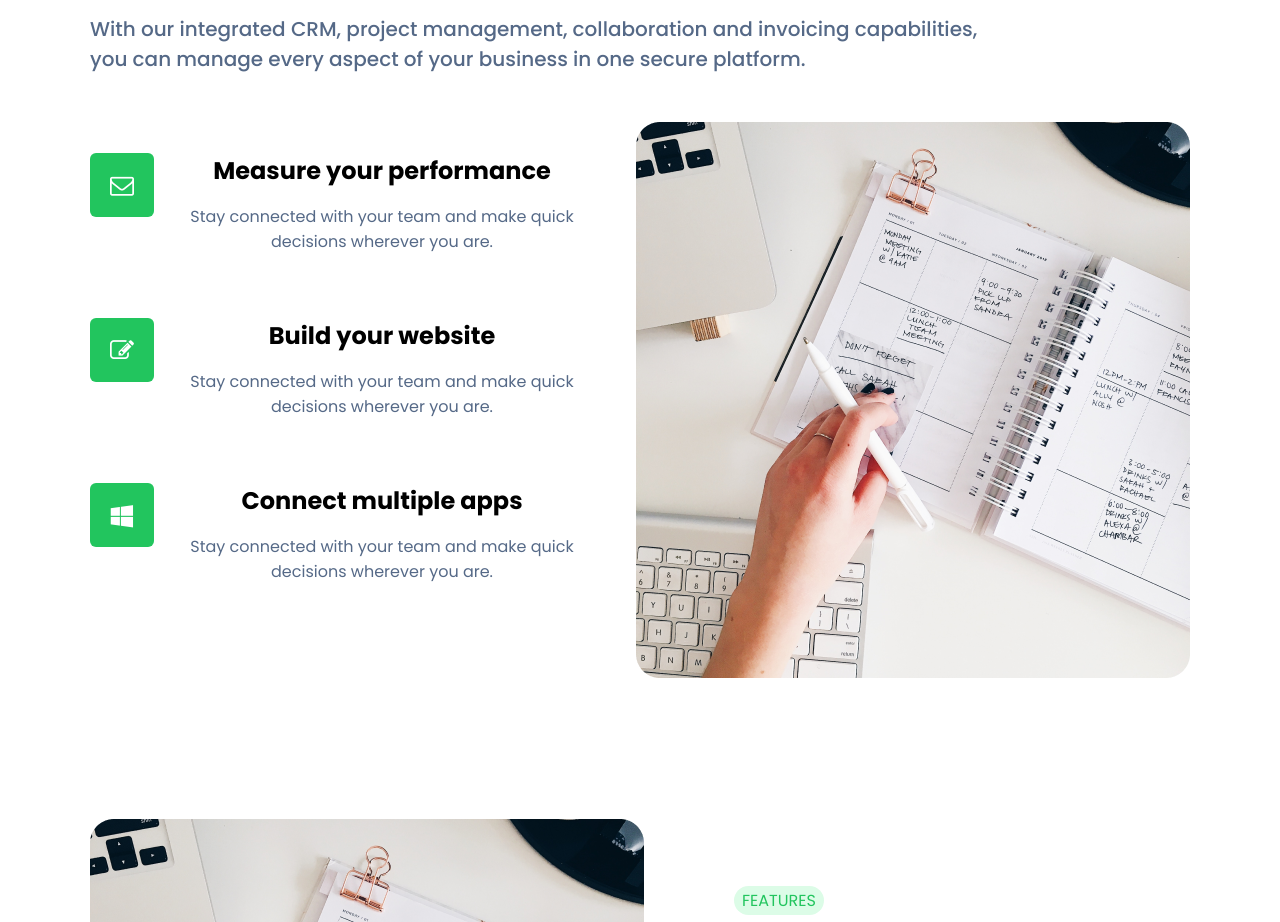
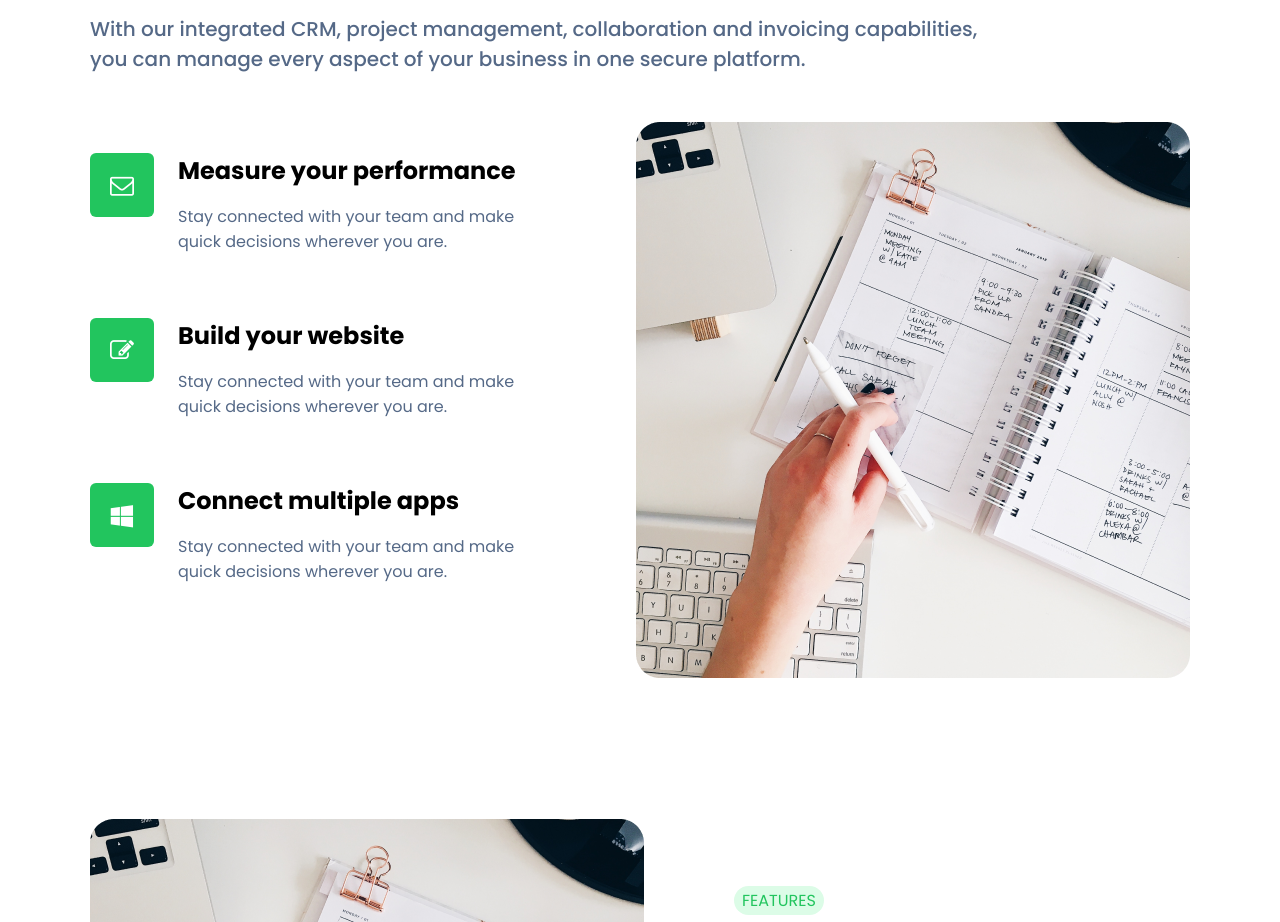
Before and after one commit to mineralaz/09_react_styled_components_css, a React (Vite) app: page / in a window 1280 px wide. Shown: the part 1540-2462 px from the top of the page. Built offline with nearby package versions, Linux system fonts and the light colour scheme.

Commit message:
small fix

```diff
--- a/src/components/GainCardsList.jsx
+++ b/src/components/GainCardsList.jsx
@@ -7,6 +7,7 @@ function GainCardsList(props) {
       {props.items.map((cObj) => (
         // generuoti SingleCard komponetus
         <SingleCard
+          left={props.left}
           iconLeft={props.iconLeft}
           key={cObj.id}
           icon={cObj.icon}
--- a/src/components/secondGainMore/SecondGainMore.jsx
+++ b/src/components/secondGainMore/SecondGainMore.jsx
@@ -45,8 +45,8 @@ function SecondGainMore(props) {
           subtitle={sectionData.sectionTitle.subtitle}
           title={sectionData.sectionTitle.title}
         />
-        <Flex gap="50px">
-          <GainCardsList cols="1" items={sectionData.gainCards} iconLeft />
+        <Flex gap="90px">
+          <GainCardsList cols="1" items={sectionData.gainCards} iconLeft left />
           <img src={SectionImg} alt="" />
         </Flex>
       </Container>
--- a/src/components/singleCard/SingleCard.jsx
+++ b/src/components/singleCard/SingleCard.jsx
@@ -5,8 +5,9 @@ const SingleCardLiEl = styled.li`
   display: grid;
   grid-template-columns: ${(props) => (props.iconLeft ? '0.1fr 1fr' : '1fr')};
   ${(props) => props.iconLeft && 'column-gap: 24px;'}
-  justify-items: center;
-  text-align: center;
+  ${(props) => (props.left ? '' : 'justify-items: center')};
+
+  text-align: ${(props) => (props.left ? 'left' : 'center')};
   margin-bottom: 32px;
 `;
 
@@ -21,7 +22,7 @@ const SingleCardDescr = styled.p`
 
 function SingleCard(props) {
   return (
-    <SingleCardLiEl iconLeft={props.iconLeft}>
+    <SingleCardLiEl iconLeft={props.iconLeft} left={props.left}>
       <Icon iconLeft={props.iconLeft} icon={props.icon}></Icon>
       <SingleCardTitle>{props.title}</SingleCardTitle>
       <SingleCardDescr>{props.descr}</SingleCardDescr>
```
